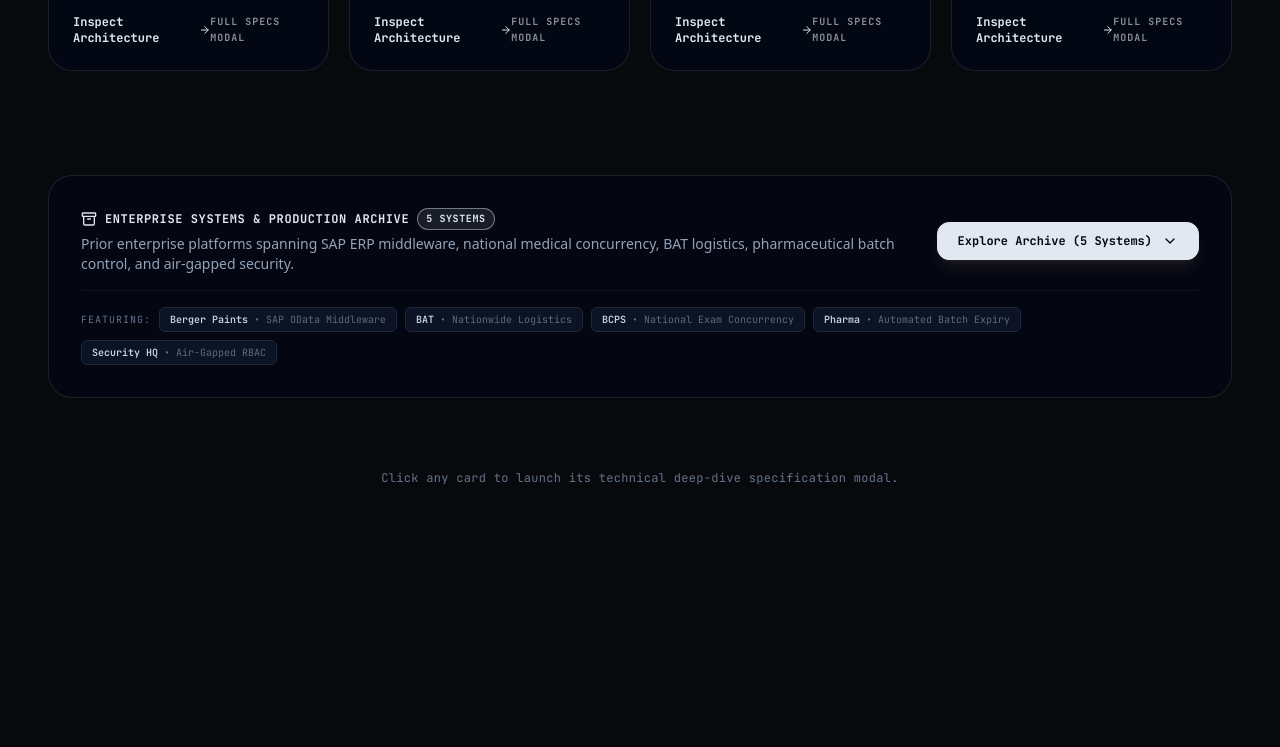
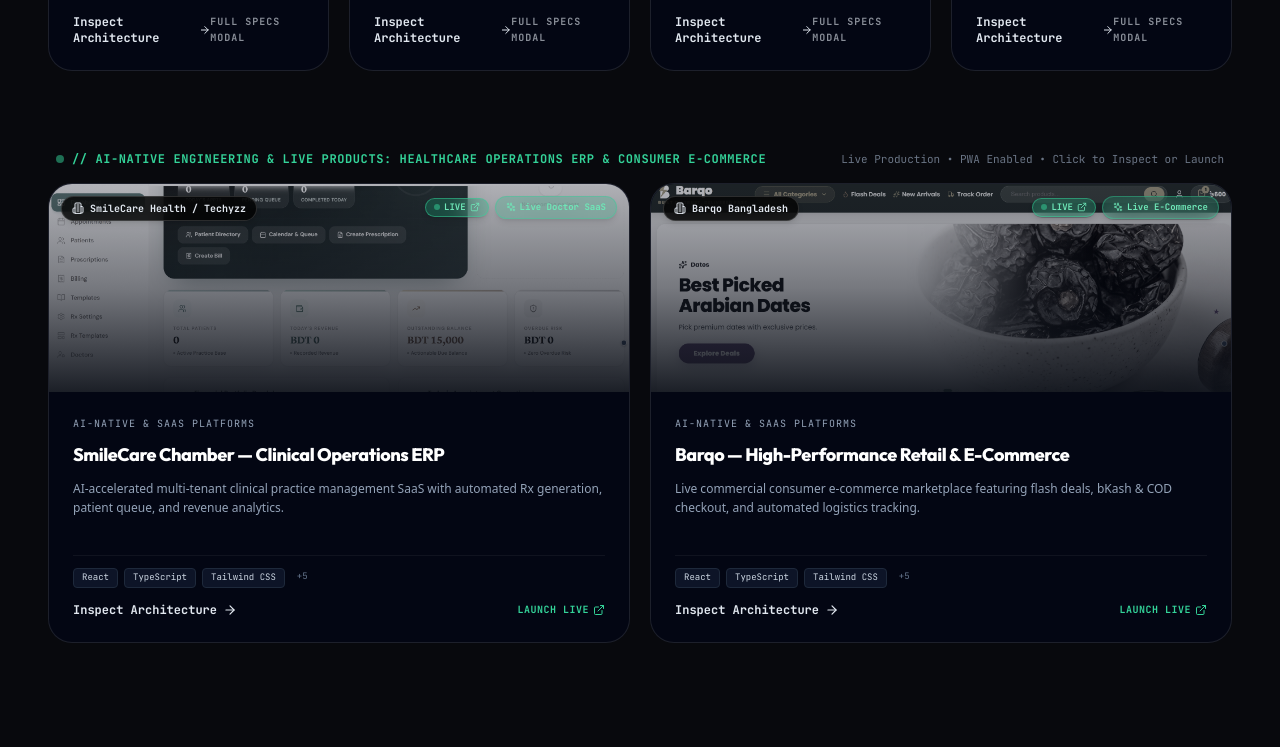
Before and after one commit to rabbyalone/rabbyPortfolioToAzure, a React (Vite) app in the folder portfolio-v2/: page / in a window 1280 px wide. Shown: the part 2800-3547 px from the top of the page. Built offline with nearby package versions, Linux system fonts and the light colour scheme.

Commit message:
feat(projects): add live AI-native projects SmileCare Chamber and Barqo E-Commerce

```diff
--- a/portfolio-v2/src/components/ProjectModal.jsx
+++ b/portfolio-v2/src/components/ProjectModal.jsx
@@ -1,5 +1,5 @@
 import React, { useEffect } from 'react';
-import { X, CheckCircle2, Layers, Building2, Cpu } from 'lucide-react';
+import { X, CheckCircle2, Layers, Building2, Cpu, ExternalLink } from 'lucide-react';
 
 export default function ProjectModal({ project, onClose }) {
   useEffect(() => {
@@ -107,10 +107,24 @@
         </div>
 
         {/* Modal Footer */}
-        <div className="px-6 sm:px-8 py-4 border-t border-slate-800 bg-[#0d1017] flex justify-end shrink-0">
+        <div className="px-6 sm:px-8 py-4 border-t border-slate-800 bg-[#0d1017] flex items-center justify-between gap-4 shrink-0">
+          <div>
+            {project.liveUrl && (
+              <a
+                href={project.liveUrl}
+                target="_blank"
+                rel="noopener noreferrer"
+                className="inline-flex items-center gap-2 px-5 py-2.5 rounded-xl bg-emerald-500 hover:bg-emerald-400 text-slate-950 font-bold text-xs uppercase tracking-wider transition-all shadow-lg shadow-emerald-500/20 group cursor-pointer"
+              >
+                <span className="w-2 h-2 rounded-full bg-slate-950 animate-pulse" />
+                <span>Launch Live Platform</span>
+                <ExternalLink className="w-3.5 h-3.5 transition-transform group-hover:translate-x-0.5 group-hover:-translate-y-0.5" />
+              </a>
+            )}
+          </div>
           <button
             onClick={onClose}
-            className="px-6 py-2.5 rounded-xl bg-[#dfc898] text-black font-extrabold text-xs uppercase tracking-wider hover:bg-white transition-colors"
+            className="px-6 py-2.5 rounded-xl bg-[#dfc898] text-black font-extrabold text-xs uppercase tracking-wider hover:bg-white transition-colors cursor-pointer"
           >
             Close Case Study
           </button>
--- a/portfolio-v2/src/components/Projects.jsx
+++ b/portfolio-v2/src/components/Projects.jsx
@@ -10,7 +10,9 @@
   ArrowRight,
   Archive,
   Cpu,
-  Database
+  Database,
+  ExternalLink,
+  Bot
 } from 'lucide-react';
 import { projectsData } from '../data/portfolioData';
 
@@ -20,6 +22,8 @@
   "ey-taxation": "Enterprise gRPC & Bus",
   "geologiq-oil-rig": "North Sea Telemetry",
   "piql-connect": "1,000-Yr Cold Vault",
+  "smilecare-chamber": "Live Doctor SaaS",
+  "barqo-ecommerce": "Live E-Commerce",
   "expiry-control": "Zero Expiration Loss",
   "employee-mobility": "SAP ERP Middleware",
   "bcps-registration": "100k+ Concurrency",
@@ -29,8 +33,9 @@
 
 // Filter tabs
 const CATEGORIES = [
-  { id: "all", label: "Curated Showcase", count: 9 },
-  { id: "flagship", label: "Flagship Case Studies", count: 4 },
+  { id: "all", label: "Curated Showcase", count: 11 },
+  { id: "flagship", label: "Global Flagships", count: 4 },
+  { id: "ai-saas", label: "AI-Native & Live Products", count: 2 },
   { id: "enterprise", label: "Enterprise Systems Archive", count: 5 }
 ];
 
@@ -154,8 +159,21 @@
           </span>
         </div>
 
-        {/* Top-Right Highlight Metric Badge */}
-        <div className="absolute top-3 right-3 z-10">
+        {/* Top-Right Highlight Metric Badge & Optional Live Badge */}
+        <div className="absolute top-3 right-3 z-10 flex items-center gap-1.5">
+          {project.liveUrl && (
+            <a
+              href={project.liveUrl}
+              target="_blank"
+              rel="noopener noreferrer"
+              onClick={(e) => e.stopPropagation()}
+              className="inline-flex items-center gap-1 text-[9px] font-mono font-bold px-2 py-0.5 rounded-full border backdrop-blur-md shadow-md bg-emerald-500/25 border-emerald-400/50 text-emerald-300 hover:bg-emerald-500/40 transition-colors cursor-pointer"
+            >
+              <span className="w-1.5 h-1.5 rounded-full bg-emerald-400 animate-pulse" />
+              <span>LIVE</span>
+              <ExternalLink className="w-2.5 h-2.5" />
+            </a>
+          )}
           <span
             className={`inline-flex items-center gap-1 text-[9px] font-mono font-bold px-2.5 py-1 rounded-full border backdrop-blur-md shadow-md ${
               isDark
@@ -280,9 +298,24 @@
                 }`}
               />
             </span>
-            <span className="text-[10px] opacity-60 uppercase tracking-widest hidden sm:inline">
-              Full Specs Modal
-            </span>
+            {project.liveUrl ? (
+              <a
+                href={project.liveUrl}
+                target="_blank"
+                rel="noopener noreferrer"
+                onClick={(e) => e.stopPropagation()}
+                className={`inline-flex items-center gap-1 text-[10px] uppercase tracking-wider font-bold transition-colors cursor-pointer ${
+                  isDark ? 'text-emerald-400 hover:text-emerald-300' : 'text-emerald-700 hover:text-emerald-900'
+                }`}
+              >
+                <span>Launch Live</span>
+                <ExternalLink className="w-3 h-3" />
+              </a>
+            ) : (
+              <span className="text-[10px] opacity-60 uppercase tracking-widest hidden sm:inline">
+                Full Specs Modal
+              </span>
+            )}
           </div>
         </div>
       </div>
@@ -324,7 +357,12 @@
     ["ethos-risk-management", "ey-taxation", "geologiq-oil-rig", "piql-connect"].includes(p.id)
   );
 
-  // 2. 5 Enterprise Systems & Production Middleware Platforms
+  // 2. AI-Native & SaaS Live Commercial Products
+  const aiSaasProjects = projectsData.filter((p) =>
+    ["smilecare-chamber", "barqo-ecommerce"].includes(p.id)
+  );
+
+  // 3. 5 Enterprise Systems & Production Middleware Platforms
   const enterpriseProjects = projectsData.filter((p) =>
     ["employee-mobility", "bcps-registration", "posm-distribution", "expiry-control", "idim-security"].includes(p.id)
   );
@@ -333,7 +371,7 @@
     setActiveTab(tabId);
     if (tabId === "enterprise") {
       setShowArchive(true);
-    } else if (tabId === "flagship") {
+    } else {
       setShowArchive(false);
     }
   };
@@ -358,7 +396,7 @@
             }`}
           >
             <Layers className="w-3.5 h-3.5" />
-            <span>CURATED ARCHITECTURE • 4 FLAGSHIPS + 5 ENTERPRISE SYSTEMS</span>
+            <span>CURATED ARCHITECTURE • 4 FLAGSHIPS + 2 AI PRODUCTS + 5 ENTERPRISE SYSTEMS</span>
           </div>
 
           <h2
@@ -447,7 +485,33 @@
           </motion.div>
         )}
 
-        {/* ---------------- 2. ENTERPRISE ARCHIVE SECTION (ACCORDION / TAB VIEW) ---------------- */}
+        {/* ---------------- 2. AI-NATIVE & LIVE PRODUCTS SPOTLIGHT ---------------- */}
+        {(activeTab === "all" || activeTab === "ai-saas") && (
+          <motion.div
+            initial={{ opacity: 0, y: 20 }}
+            animate={{ opacity: 1, y: 0 }}
+            transition={{ duration: 0.5, delay: 0.1 }}
+            className="space-y-4 pt-2 sm:pt-4"
+          >
+            <div className="flex items-center justify-between px-2 text-xs font-mono text-slate-400">
+              <span className="font-bold uppercase tracking-wider text-emerald-400 flex items-center gap-2">
+                <span className="w-2 h-2 rounded-full bg-emerald-400 animate-pulse" />
+                // AI-Native Engineering & Live Products: Healthcare Operations ERP & Consumer E-Commerce
+              </span>
+              <span className="text-[11px] opacity-70 hidden sm:inline">
+                Live Production • PWA Enabled • Click to Inspect or Launch
+              </span>
+            </div>
+
+            <BentoRow
+              projects={aiSaasProjects}
+              onSelectProject={onSelectProject}
+              theme={theme}
+            />
+          </motion.div>
+        )}
+
+        {/* ---------------- 3. ENTERPRISE ARCHIVE SECTION (ACCORDION / TAB VIEW) ---------------- */}
         {activeTab === "all" && (
           <div className="pt-6 sm:pt-10">
             <div
--- a/portfolio-v2/src/data/portfolioData.js
+++ b/portfolio-v2/src/data/portfolioData.js
@@ -305,6 +305,44 @@
     ]
   },
   {
+    id: "smilecare-chamber",
+    title: "SmileCare Chamber — Clinical Operations ERP",
+    client: "SmileCare Health / Techyzz",
+    category: "AI-Native & SaaS Platforms",
+    catSlug: "ai-saas",
+    thumbnail: "./img/portfolio/smilecare.png",
+    fullImage: "./img/portfolio/smilecare.png",
+    liveUrl: "https://bdc.techyzz.com",
+    summary: "AI-accelerated multi-tenant clinical practice management SaaS with automated Rx generation, patient queue, and revenue analytics.",
+    description: "Architected and delivered SmileCare Chamber, an end-to-end clinical practice management platform and doctor chamber ERP. Built utilizing modern AI-native engineering workflows, the platform automates doctor appointments, real-time consultation queues, dynamic prescription (Rx) generation, fee billing, and operational throughput analytics. Engineered as an offline-capable, responsive Progressive Web App (PWA).",
+    tech: ["React", "TypeScript", "Tailwind CSS", "Vite", "PWA", "REST APIs", "AI Prompt Engineering", "Financial Analytics"],
+    keyFeatures: [
+      "Engineered end-to-end utilizing AI-native developer workflows, dramatically accelerating time-to-market from architecture to live production.",
+      "Comprehensive clinical workflow automation: appointment booking, doctor queue management, patient medical directory, and dynamic Rx templates.",
+      "Embedded financial analytics dashboard: real-time revenue collection, actionable outstanding dues, and overdue risk tracking.",
+      "Mobile-first Progressive Web App (PWA) architecture with offline caching, fast cold-start performance, and doctor chamber usability."
+    ]
+  },
+  {
+    id: "barqo-ecommerce",
+    title: "Barqo — High-Performance Retail & E-Commerce",
+    client: "Barqo Bangladesh",
+    category: "AI-Native & SaaS Platforms",
+    catSlug: "ai-saas",
+    thumbnail: "./img/portfolio/barqo.png",
+    fullImage: "./img/portfolio/barqo.png",
+    liveUrl: "https://barqo.bd",
+    summary: "Live commercial consumer e-commerce marketplace featuring flash deals, bKash & COD checkout, and automated logistics tracking.",
+    description: "Architected and built Barqo, an enterprise-grade consumer e-commerce marketplace in Bangladesh. Leveraged AI-augmented rapid software delivery to design high-conversion storefront UX, multi-category catalog indexing, dynamic flash sale engines, instant cart state management, and integrated payment flows (bKash & Cash on Delivery) with 24-hour express delivery tracking.",
+    tech: ["React", "TypeScript", "Tailwind CSS", "Vite", "PWA", "bKash Gateway", "Order Telemetry", "SEO Meta Engine"],
+    keyFeatures: [
+      "Architected full-cycle retail platform using AI-assisted engineering methodologies for high-velocity prototyping and production hardening.",
+      "High-conversion storefront features: flash sale countdowns, multi-category browsing, real-time cart calculations, and product search.",
+      "Seamless checkout integration supporting local payment gateways (bKash) and Cash on Delivery (COD) with automated tracking.",
+      "Production PWA optimization with preconnect asset delivery, responsive mobile commerce UX, and Open Graph social sharing tags."
+    ]
+  },
+  {
     id: "expiry-control",
     title: "Automated Expiry Control System",
     client: "Pharmaceutical Industry",
```
Also changed, not shown: portfolio-v2/public/img/portfolio/barqo.png (added), portfolio-v2/public/img/portfolio/smilecare.png (added), 7 other files (tests, documents, lock files or other folders).
